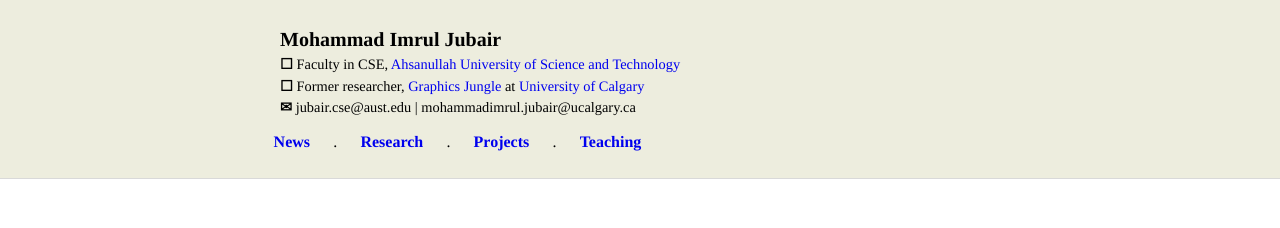
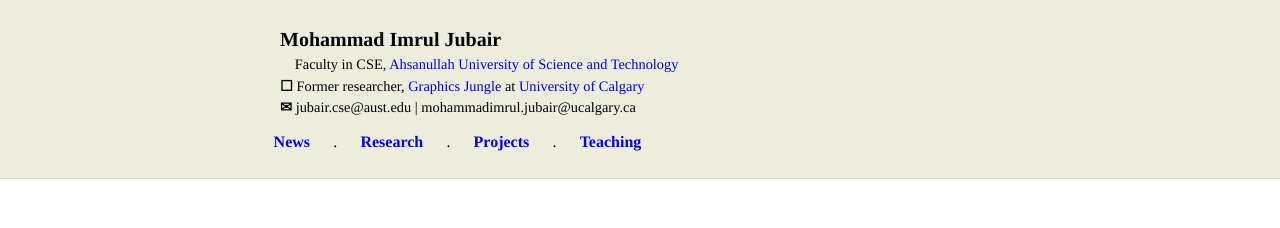
Before and after one commit to imruljubair/imruljubair.github.io, a Jekyll site: the page built from index.html, in a window 1280 px wide and 900 px high. Shown: the top 228 px of the window. Built offline with Jekyll 4.4.1, drawn with Linux system fonts in a browser that asks for light colours.

Commit message:
Update nav.html

```diff
--- a/_includes/nav.html
+++ b/_includes/nav.html
@@ -5,7 +5,7 @@
 	<!--<div class="portrait"><img src="/assets/images/mijpic.jpg"></div>-->
     <div class="title">
       <span class="titlespan">{{ site.author.name }}</span><br>
-      <p style="font-size:90%"><span>&#9744;</span> Faculty in CSE, <a href="http://aust.edu/">Ahsanullah University of Science and Technology</a><br>
+      <p style="font-size:90%"><span>&#xf5a1;</span> Faculty in CSE, <a href="http://aust.edu/">Ahsanullah University of Science and Technology</a><br>
         <span>&#9744;</span> Former researcher, <a href="http://visagg.cpsc.ucalgary.ca/">Graphics Jungle</a> at <a href="http://www.ucalgary.ca/">University of Calgary</a><br>
         <span>&#9993;</span> jubair.cse@aust.edu | mohammadimrul.jubair@ucalgary.ca</p>
 
```
